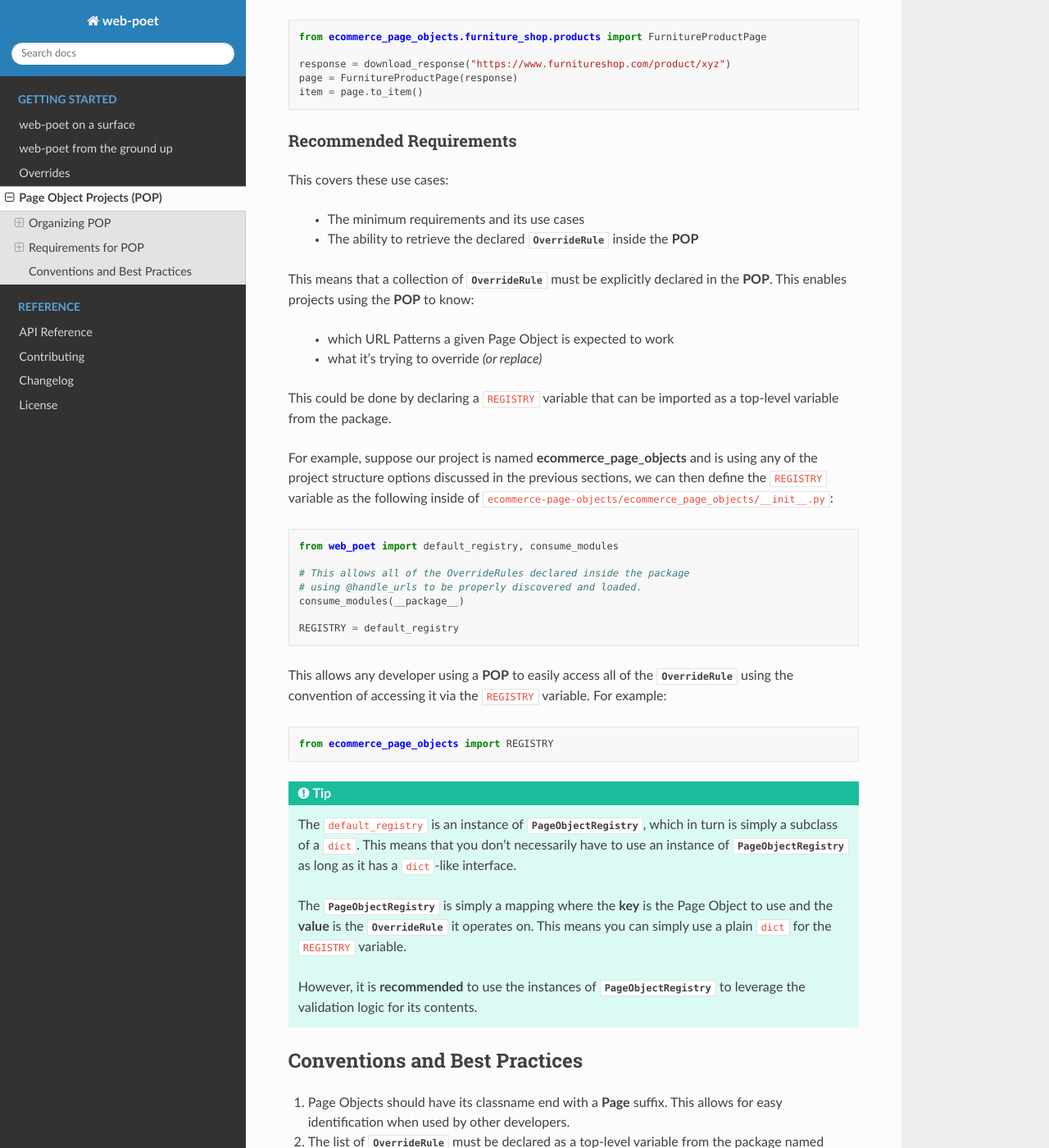
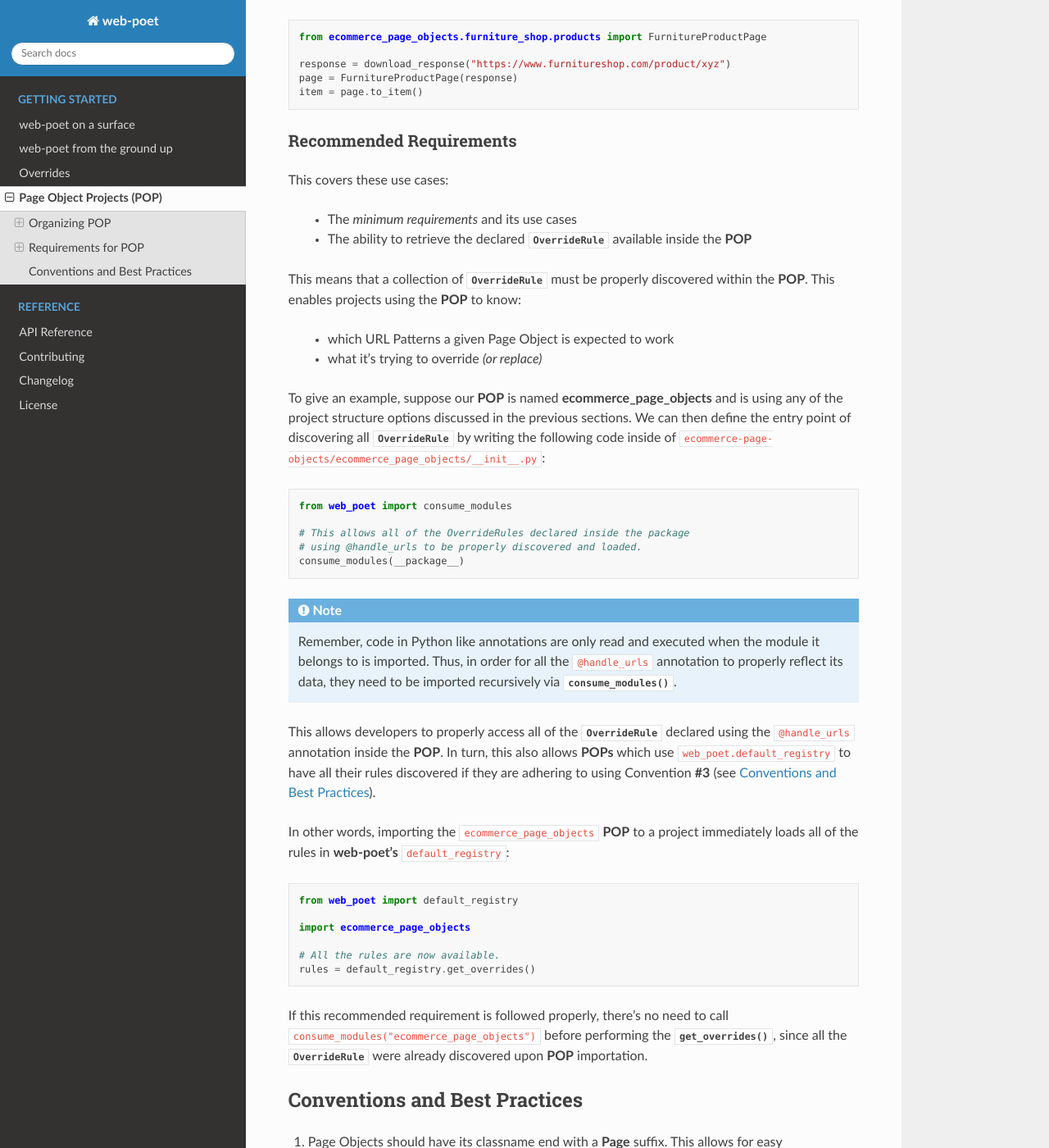
Before and after one commit to scrapinghub/web-poet, a Sphinx documentation site: the page built from docs/intro/pop.rst, in a window 1280 px wide and 1400 px high, scrolled down 2117 px. Shown: the whole window at 82% size. Built offline with Sphinx 7.4.7 and the Read the Docs theme 2.0.0, drawn with Linux system fonts in a browser that asks for light colours.

Commit message:
simplify and make the POP doc clearer

```diff
--- a/docs/intro/pop.rst
+++ b/docs/intro/pop.rst
@@ -123,57 +123,62 @@ Recommended Requirements
 
 This covers these use cases:
 
-    - The minimum requirements and its use cases
+    - The `minimum requirements` and its use cases
     - The ability to retrieve the declared :class:`~.OverrideRule`
-      inside the **POP**
+      available inside the **POP**
 
-This means that a collection of :class:`~.OverrideRule` must be explicitly
-declared in the **POP**. This enables projects using the **POP** to know:
+This means that a collection of :class:`~.OverrideRule` must be properly
+discovered within the **POP**. This enables projects using the **POP** to know:
 
     - which URL Patterns a given Page Object is expected to work
     - what it's trying to override `(or replace)`
 
-This could be done by declaring a ``REGISTRY`` variable that can be
-imported as a top-level variable from the package.
-
-For example, suppose our project is named **ecommerce_page_objects**
+To give an example, suppose our **POP** is named **ecommerce_page_objects**
 and is using any of the project structure options discussed in the
-previous sections, we can then define the ``REGISTRY`` variable as the following
-inside of ``ecommerce-page-objects/ecommerce_page_objects/__init__.py``:
+previous sections. We can then define the entry point of discovering
+all :class:`~.OverrideRule` by writing the following code inside of
+``ecommerce-page-objects/ecommerce_page_objects/__init__.py``:
 
 .. code-block:: python
 
-    from web_poet import default_registry, consume_modules
+    from web_poet import consume_modules
 
     # This allows all of the OverrideRules declared inside the package
     # using @handle_urls to be properly discovered and loaded.
     consume_modules(__package__)
 
-    REGISTRY = default_registry
+.. note::
 
-This allows any developer using a **POP** to easily access all of the
-:class:`~.OverrideRule` using the convention of accessing it via the
-``REGISTRY`` variable. For example:
+    Remember, code in Python like annotations are only read and executed
+    when the module it belongs to is imported. Thus, in order for all the
+    ``@handle_urls`` annotation to properly reflect its data, they need to
+    be imported recursively via :func:`~.consume_modules`.
+
+This allows developers to properly access all of the :class:`~.OverrideRule`
+declared using the ``@handle_urls`` annotation inside the **POP**. In turn,
+this also allows **POPs** which use ``web_poet.default_registry`` to have all
+their rules discovered if they are adhering to using Convention **#3**
+(see :ref:`best-practices`).
+
+In other words, importing the ``ecommerce_page_objects`` **POP** to a
+project immediately loads all of the rules in **web-poet's**
+``default_registry``:
 
 .. code-block:: python
 
-    from ecommerce_page_objects import REGISTRY
+    from web_poet import default_registry
 
-.. tip::
+    import ecommerce_page_objects
 
-    The ``default_registry`` is an instance of :class:`~.PageObjectRegistry`,
-    which in turn is simply a subclass of a ``dict``. This means that you don't
-    necessarily have to use an instance of :class:`~.PageObjectRegistry` as long
-    as it has a ``dict``-like interface.
+    # All the rules are now available.
+    rules = default_registry.get_overrides()
 
-    The :class:`~.PageObjectRegistry` is simply a mapping where the **key** is
-    the Page Object to use and the **value** is the :class:`~.OverrideRule` it
-    operates on. This means you can simply use a plain ``dict`` for the
-    ``REGISTRY`` variable.
+If this recommended requirement is followed properly, there's no need to
+call ``consume_modules("ecommerce_page_objects")`` before performing the
+:meth:`~.PageObjectRegistry.get_overrides`, since all the :class:`~.OverrideRule`
+were already discovered upon **POP** importation.
 
-    However, it is **recommended** to use the instances of
-    :class:`~.PageObjectRegistry` to leverage the validation logic for its
-    contents.
+.. _`best-practices`:
 
 
 Conventions and Best Practices
```
Also changed, not shown: docs/intro/overrides.rst (+0 -16 lines).
